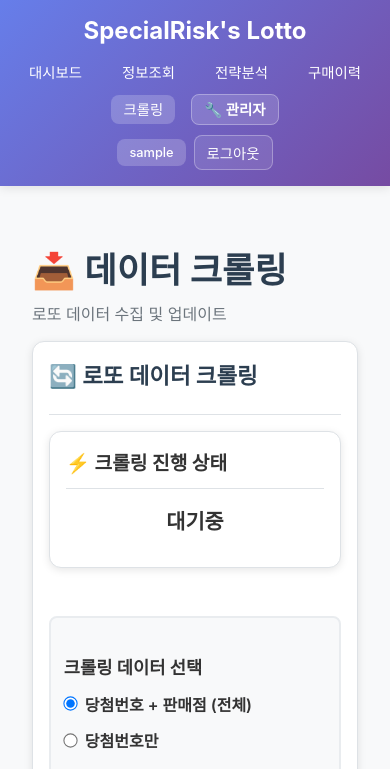
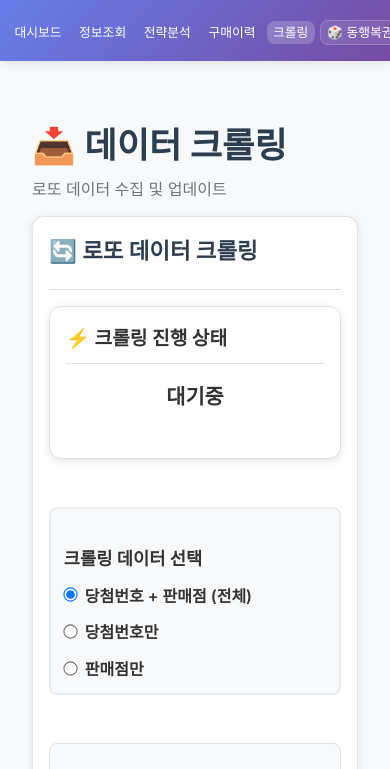
Before and after one commit to HyunjoonKwak/lotto_manager_web, a Flask app: page /crawling in a window 390 px wide. Shown: the top 769 px of the page. Run offline with Flask 3, Linux system fonts and the light colour scheme; the first user in the database is signed in; tables that the repository leaves empty hold one stand-in row (Sample ...).

Commit message:
크롤링 중지 기능 추가 및  동행복권홈페이지접속기능추가

```diff
--- a/flask_starter/app/routes.py
+++ b/flask_starter/app/routes.py
@@ -48,6 +48,7 @@ def admin_required(f):
 # Progress tracking storage
 crawling_progress = {
     "is_running": False,
+    "should_stop": False,
     "current_round": 0,
     "total_rounds": 0,
     "completed_rounds": 0,
@@ -192,6 +193,12 @@ def _run_missing_update_background(app):
             total_rounds = len(missing_rounds)
 
             for i, round_no in enumerate(missing_rounds):
+                # 중지 플래그 확인
+                if crawling_progress.get("should_stop", False):
+                    _update_progress(round_no, total_rounds, i, "중지됨", "누락회차", False)
+                    crawling_progress["should_stop"] = False  # 플래그 리셋
+                    return
+
                 _update_progress(round_no, total_rounds, i, f"{round_no}회 수집중", "누락회차", True)
                 svc_perform_update(round_no)
                 _update_progress(round_no, total_rounds, i + 1, f"{round_no}회 완료", "누락회차", True)
@@ -536,6 +543,27 @@ def api_crawling_progress():
         progress["estimated_remaining_seconds"] = 0
 
     return jsonify(progress)
+
+
+@main_bp.post("/api/stop-crawling")
+def api_stop_crawling():
+    """Stop current crawling operation"""
+    global crawling_progress
+
+    if not crawling_progress["is_running"]:
+        return jsonify({
+            "success": False,
+            "message": "진행 중인 크롤링이 없습니다."
+        })
+
+    # 중지 플래그 설정
+    crawling_progress["should_stop"] = True
+    crawling_progress["status"] = "중지 요청됨..."
+
+    return jsonify({
+        "success": True,
+        "message": "크롤링 중지 요청이 전송되었습니다."
+    })
 
 
 @main_bp.get("/api/recommend")
--- a/flask_starter/app/templates/base.html
+++ b/flask_starter/app/templates/base.html
@@ -88,6 +88,25 @@
       background: rgba(255, 255, 255, 0.3) !important;
       transform: translateY(-1px);
     }
+
+    .external-link {
+      background: rgba(255, 255, 255, 0.1) !important;
+      border: 1px solid rgba(255, 255, 255, 0.2);
+      position: relative;
+    }
+
+    .external-link:hover {
+      background: rgba(255, 255, 255, 0.25) !important;
+      transform: translateY(-1px);
+      box-shadow: 0 2px 8px rgba(0,0,0,0.2);
+    }
+
+    .external-link:after {
+      content: "↗";
+      font-size: 0.8em;
+      opacity: 0.7;
+      margin-left: 0.3rem;
+    }
     .container {
       max-width: 1200px;
       margin: 0 auto;
@@ -116,29 +135,37 @@
 
     @media (max-width: 768px) {
       .nav-content {
-        flex-direction: column;
-        gap: 1rem;
-        padding: 0 1rem;
+        flex-direction: row;
+        flex-wrap: nowrap;
+        gap: 0.5rem;
+        padding: 0 0.5rem;
+        overflow-x: auto;
+        justify-content: flex-start;
       }
 
       .nav-menu {
-        justify-content: center;
-        gap: 1rem;
-        flex-wrap: wrap;
+        justify-content: flex-start;
+        gap: 0.3rem;
+        flex-wrap: nowrap;
+        flex-shrink: 0;
       }
 
       .nav-auth {
-        gap: 0.5rem;
+        gap: 0.3rem;
+        flex-shrink: 0;
+        margin-left: auto;
       }
 
       .nav-user {
-        font-size: 0.8rem;
-        padding: 0.375rem 0.75rem;
+        font-size: 0.75rem;
+        padding: 0.25rem 0.5rem;
+        white-space: nowrap;
       }
 
       .nav-link {
-        padding: 0.375rem 0.75rem;
-        font-size: 0.9rem;
+        padding: 0.25rem 0.4rem;
+        font-size: 0.8rem;
+        white-space: nowrap;
       }
     }
   </style>
@@ -146,7 +173,6 @@
 <body>
   <nav class="nav-container">
     <div class="nav-content">
-      <a href="{{ url_for('main.index') }}" class="nav-brand">SpecialRisk's Lotto</a>
       <ul class="nav-menu">
         <li><a href="{{ url_for('main.index') }}" class="nav-link">대시보드</a></li>
         {% if current_user.is_authenticated %}
@@ -154,6 +180,7 @@
           <li><a href="{{ url_for('main.strategy') }}" class="nav-link">전략분석</a></li>
           <li><a href="{{ url_for('main.purchase_history') }}" class="nav-link">구매이력</a></li>
           <li><a href="{{ url_for('main.crawling_page') }}" class="nav-link">크롤링</a></li>
+          <li><a href="https://dhlottery.co.kr" target="_blank" class="nav-link external-link">🎲 동행복권</a></li>
           {% if current_user.has_admin_role() %}
           <li><a href="{{ url_for('main.admin_dashboard') }}" class="nav-link admin-link">🔧 관리자</a></li>
           {% endif %}
--- a/flask_starter/app/templates/crawling.html
+++ b/flask_starter/app/templates/crawling.html
@@ -413,6 +416,33 @@
   font-weight: 500;
 }
 
+.progress-status {
+  display: flex;
+  flex-direction: column;
+  gap: 0.5rem;
+  align-items: center;
+}
+
+.btn-stop {
+  padding: 0.5rem 1rem;
+  border-radius: 0.5rem;
+  font-weight: 600;
+  font-size: 0.9rem;
+  cursor: pointer;
+  transition: all 0.3s ease;
+  border: none;
+}
+
+.btn-danger {
+  background: linear-gradient(135deg, #dc3545, #c82333);
+  color: white;
+}
+
+.btn-danger:hover {
+  transform: translateY(-1px);
+  box-shadow: 0 4px 12px rgba(220, 53, 69, 0.3);
+}
+
 @media (max-width: 768px) {
   .crawling-grid {
     grid-template-columns: 1fr;
@@ -482,6 +512,23 @@ function startCrawling(type) {
   const crawlingType = getCrawlingType();
   const url = `/update-${type}`;
 
+  // 크롤링 시작 전 UI 즉시 업데이트
+  const statusText = document.getElementById('status-text');
+  const operationType = document.getElementById('operation-type');
+  const stopBtn = document.getElementById('stop-btn');
+
+  statusText.textContent = '시작중...';
+  let operationTypeText = '';
+  switch(type) {
+    case 'full': operationTypeText = '[전체 크롤링]'; break;
+    case 'missing': operationTypeText = '[빠진회차 크롤링]'; break;
+    case 'latest': operationTypeText = '[최신회차 크롤링]'; break;
+  }
+  operationType.textContent = operationTypeText;
+
+  // 즉시 진행 모니터링 시작
+  startProgressMonitoring();
+
   const formData = new FormData();
   formData.append('data_type', crawlingType);
   formData.append('csrf_token', window.csrfToken);
@@ -499,14 +546,16 @@ function startCrawling(type) {
   .then(data => {
     if (data.error) {
       alert(`오류: ${data.error}`);
+      // 오류 시 상태 초기화
+      statusText.textContent = '대기중';
+      operationType.textContent = '';
+      stopProgressMonitoring();
     }
   })
   .catch(error => {
     console.error('Crawling error:', error);
-    startProgressMonitoring();
+    // 에러 발생해도 모니터링 계속 (서버에서 크롤링이 시작되었을 수 있음)
   });
-
-  startProgressMonitoring();
 }
 
 function startRangeCrawling() {
@@ -627,6 +676,10 @@ function updateProgress() {
         // 진행 상황 표시
         progressDetails.style.display = 'block';
 
+        // 중지 버튼 표시
+        const stopBtn = document.getElementById('stop-btn');
+        stopBtn.style.display = 'block';
+
         // 진행률 계산 및 업데이트
         const percentage = data.total_rounds > 0 ?
           Math.round((data.completed_rounds / data.total_rounds) * 100) : 0;
@@ -662,6 +715,10 @@ function updateProgress() {
           progressDetails.style.display = 'none';
         }
 
+        // 중지 버튼 숨김
+        const stopBtn = document.getElementById('stop-btn');
+        stopBtn.style.display = 'none';
+
         // 크롤링 완료시 진행 모니터링 중지
         if (data.status.includes('완료') || data.status === '대기중') {
           stopProgressMonitoring();
@@ -694,6 +751,53 @@ function stopProgressMonitoring() {
   }
 }
 
+// 크롤링 중지 함수
+function stopCrawling() {
+  const confirmed = confirm('진행 중인 크롤링을 중지하시겠습니까?');
+
+  if (!confirmed) {
+    return;
+  }
+
+  const stopBtn = document.getElementById('stop-btn');
+  stopBtn.disabled = true;
+  stopBtn.innerHTML = '⏳ 중지중...';
+
+  fetch('/api/stop-crawling', {
+    method: 'POST',
+    headers: {
+      'Content-Type': 'application/x-www-form-urlencoded',
+    },
+    body: 'csrf_token=' + encodeURIComponent(window.csrfToken)
+  })
+  .then(response => response.json())
+  .then(data => {
+    if (data.success) {
+      // 중지 성공 - UI 즉시 업데이트
+      document.getElementById('status-text').textContent = '중지됨';
+      document.getElementById('operation-type').textContent = '';
+      stopBtn.style.display = 'none';
+      stopProgressMonitoring();
+
+      // 3초 후 대기중으로 변경
+      setTimeout(() => {
+        document.getElementById('status-text').textContent = '대기중';
+        document.getElementById('progress-details').style.display = 'none';
+      }, 3000);
+    } else {
+      alert(`중지 실패: ${data.message}`);
+      stopBtn.disabled = false;
+      stopBtn.innerHTML = '⏹️ 중지';
+    }
+  })
+  .catch(error => {
+    console.error('Stop crawling error:', error);
+    alert('중지 요청 중 오류가 발생했습니다.');
+    stopBtn.disabled = false;
+    stopBtn.innerHTML = '⏹️ 중지';
+  });
+}
+
 // 페이지 로드시 진행 상태 확인
 document.addEventListener('DOMContentLoaded', function() {
   updateProgress();
```
Also changed, not shown: other parts of flask_starter/app/templates/crawling.html (+3 -0 lines), flask_starter/app/templates/index.html (+31 -0 lines).
